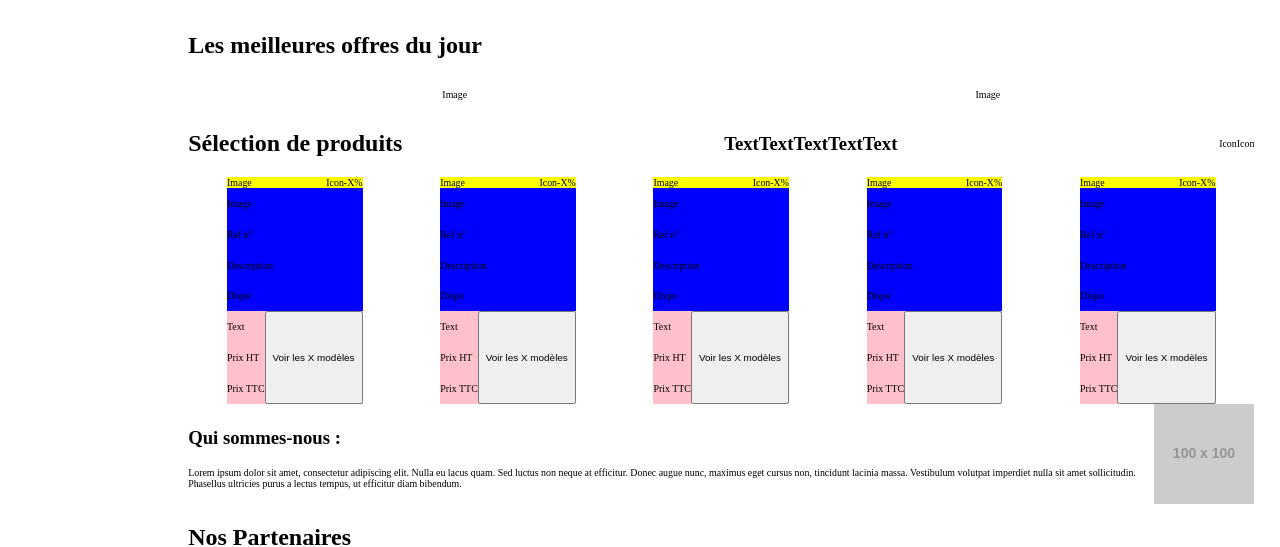
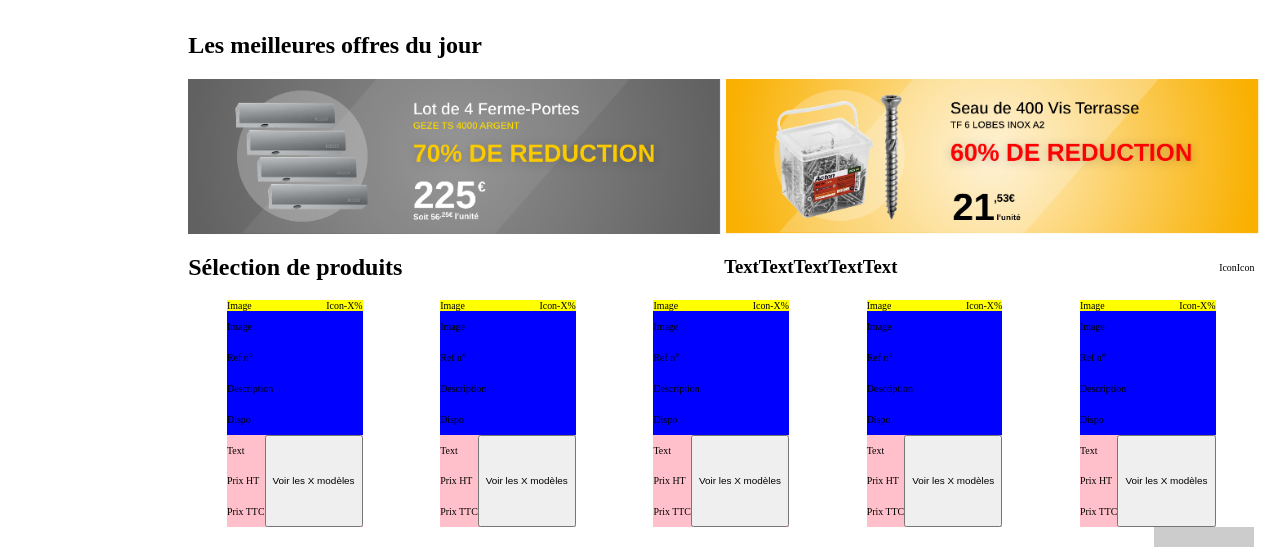
Before and after one commit to Marineincera/integrationTest, a plain HTML site: page index.html in a window 1280 px wide. Shown: the part 940-1487 px from the top of the page. Drawn offline with Linux system fonts and the light colour scheme; placeholder pictures from the web are drawn by us.

Commit message:
Main: offers section images added

```diff
--- a/index.html
+++ b/index.html
@@ -143,8 +143,8 @@
     <div class="offers-section section around-style column-direction">
       <h2>Les meilleures offres du jour</h2>
       <div class="offers-section-images container around-style">
-        <p>Image</p>
-        <p>Image</p>
+        <img class="offers-image" src="images/offers1.PNG" alt="image-offers" >
+        <img class="offers-image" src="images/offers2.PNG" alt="image-offers" >
       </div>
     </div>
     <div class="products-selected-section section column-direction">
--- a/style.css
+++ b/style.css
@@ -200,13 +200,15 @@
 }
 
 /*  */
-.offers-section-images{
-    align-items: center;
-}
+
+/* .offers-section{
+    justify-content: baseline;
+} */
+
 
 .offers-image{
-    width: 45%;
-    height: 20%;
+    width: 50%;
+    margin-right: 0.4vw;
 }
 
 /*  */
```
Also changed, not shown: images/Offers2.PNG (added), images/offers1.PNG (added).
